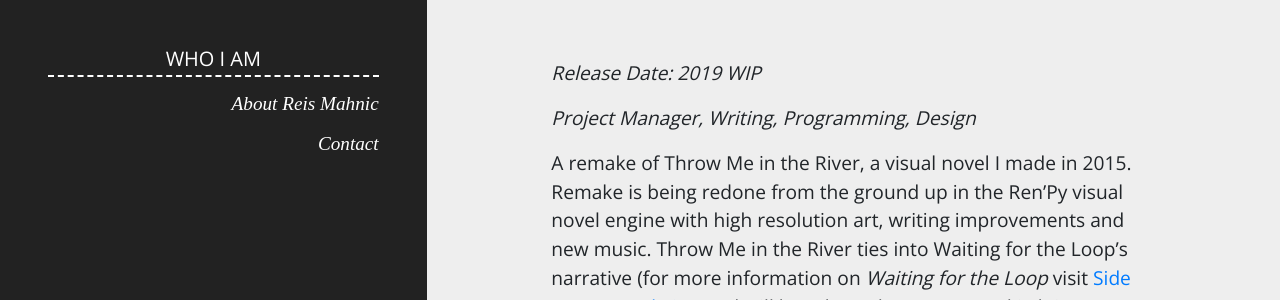
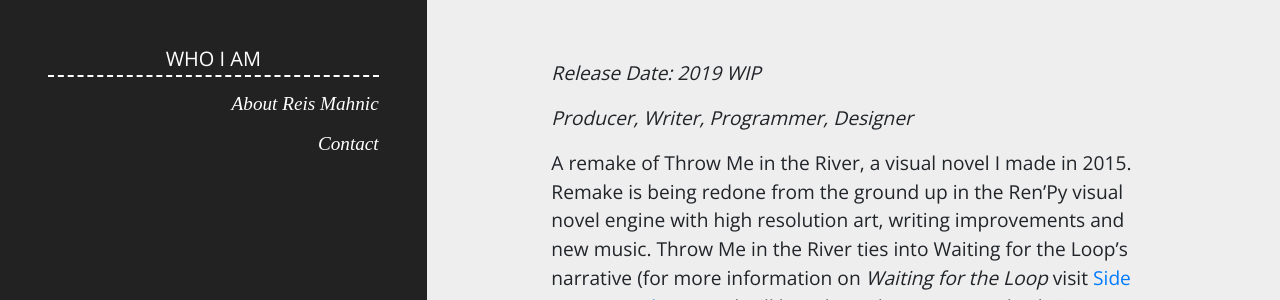
Before and after one commit to reismahnic/reis-mahnic, a Jekyll site: the page built from _games/river.md, in a window 1280 px wide. Shown: the part 336-636 px from the top of the page. Built offline with Jekyll 4.4.1, drawn with Linux system fonts in a browser that asks for light colours.

Commit message:
Update Game “river”

```diff
--- a/_games/river.md
+++ b/_games/river.md
@@ -4,6 +4,6 @@
 header_image: /reis-mahnic/assets/images/riverremake1.jpg
 order: 1
 ---
-_Project Manager, Writing, Programming, Design_
+_Producer, Writer, Programmer, Designer_
 
 A remake of Throw Me in the River, a visual novel I made in 2015. Remake is being redone from the ground up in the Ren'Py visual novel engine with high resolution art, writing improvements and new music. Throw Me in the River ties into Waiting for the Loop's narrative (for more information on _Waiting for the Loop_ visit [Side Group's website](http://sidegroupgames.com){:target="_blank"}) and will be released on Steam and itch.io. More information will be made available as work on the game progresses.
```
